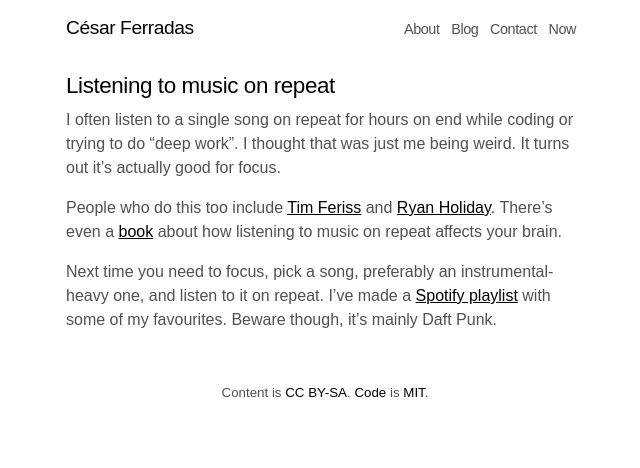
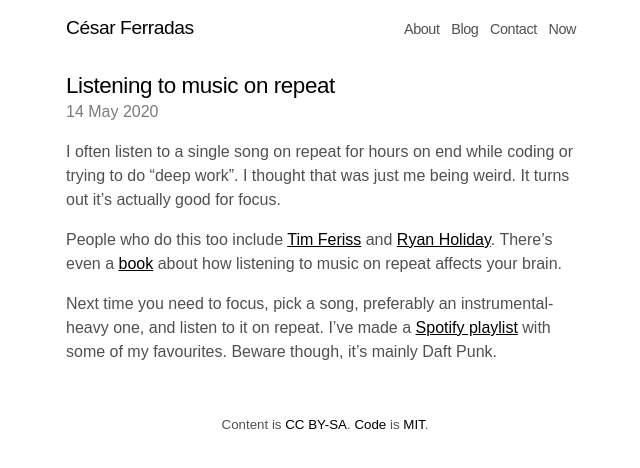
Before and after one commit to cesarferradas/ferrad.as, a Jekyll site: the page built from _posts/2020-05-14-music-on-repeat.md, in a window 1280 px wide. Shown: the top 468 px of the page, without its empty margins (315-955 px from the left). Built offline with Jekyll 4.4.1, drawn with Linux system fonts in a browser that asks for light colours.

Commit message:
add back date to posts, include location if present

```diff
--- a/_layouts/page.html
+++ b/_layouts/page.html
@@ -7,6 +7,9 @@
   {% if page.last_modified_at %}
     <span class="date">
     updated {{ page.last_modified_at | date: '%B %Y' }}
+    {% if page.location %}
+    from {{ page.location }}
+    {% endif %}
     </span>
   {% endif %}
   <div class="page-content">
--- a/_layouts/post.html
+++ b/_layouts/post.html
@@ -4,6 +4,7 @@
 
 <div class="post">
   <h1 class="post-title">{{ page.title }}</h1>
+  <span class="date">{{ page.date | date_to_long_string }}</span>
   <div class="post-content">
     {{ content }}
   </div>
```
Also changed, not shown: contact.md (+1 -1 lines).
